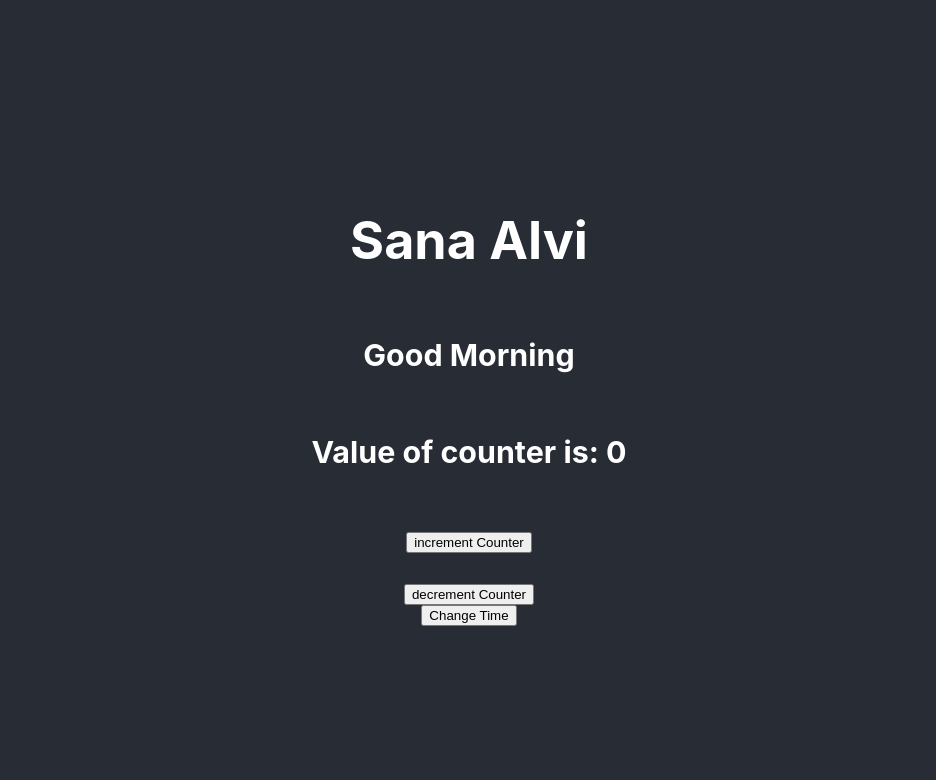
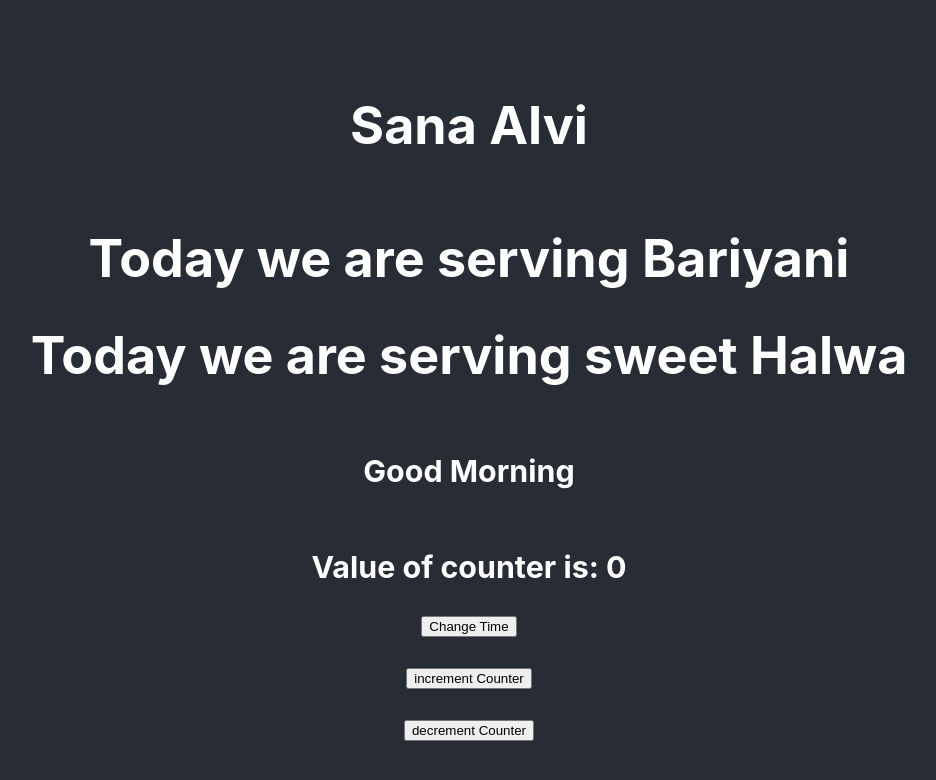
Before and after one commit to SanaAlvi/demo-app1, a React (Create React App) app: page / in a window 1280 px wide. Shown: the top 780 px of the page, without its empty margins (171-1107 px from the left). Built offline with nearby package versions, Linux system fonts and the light colour scheme.

Commit message:
Update App.js

```diff
--- a/src/App.js
+++ b/src/App.js
@@ -1,6 +1,6 @@
 import React, { useState } from 'react'; // we are importing React function from reat
 import './App.css';
-// import Dinner from './dinner.js'
+import Dinner from './dinner.js'
 import {Message} from './morning.js'
 
 export default function App() {
@@ -11,8 +11,15 @@ export default function App() {
     <div className={`App-header ${isMorning ? 'App' : ''}`}>
 
          <h1>Sana Alvi</h1>
+
+         <Dinner dishName="Bariyani" sweetDish="Halwa" />
+
          <h3>Good {isMorning ? "Morning" : "Night"} </h3>
          <Message counter={count}/>
+         <button onClick={() => setMorning(!isMorning)}>
+         Change Time
+         </button>
+
 
          <br />
 
@@ -22,15 +29,13 @@ export default function App() {
 
          <br />
 
-         <button onClick={() => setCount(count + 1)}>
+         <button onClick={() => setCount(count - 1)}>
            decrement Counter
          </button>
 
 
 
-         <button onClick={() => setMorning(!isMorning)}>
-         Change Time
-         </button>
+
 
     </div>
   )
```
